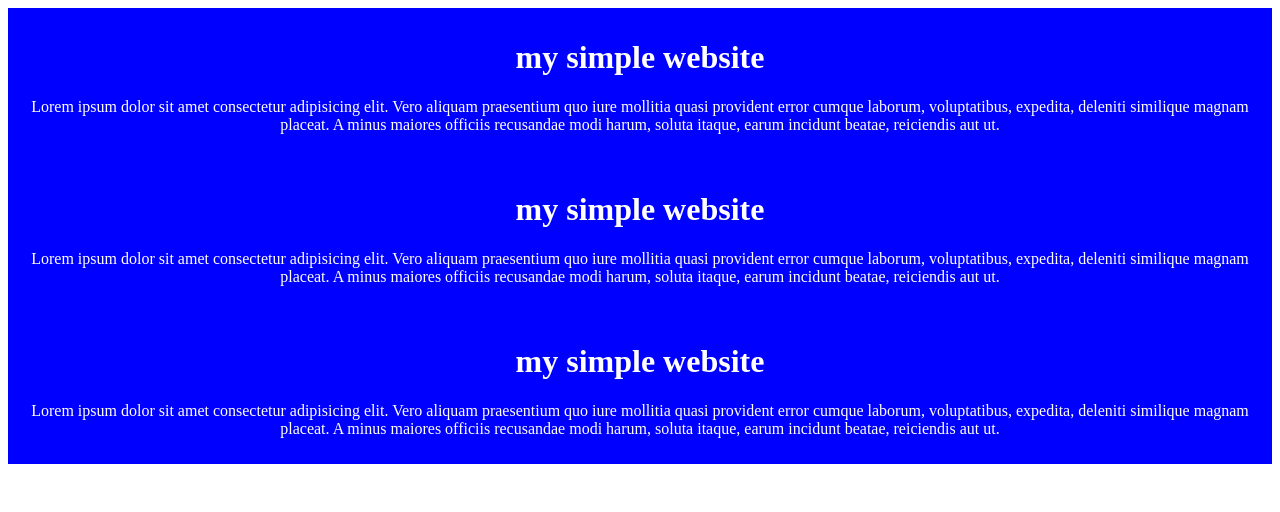
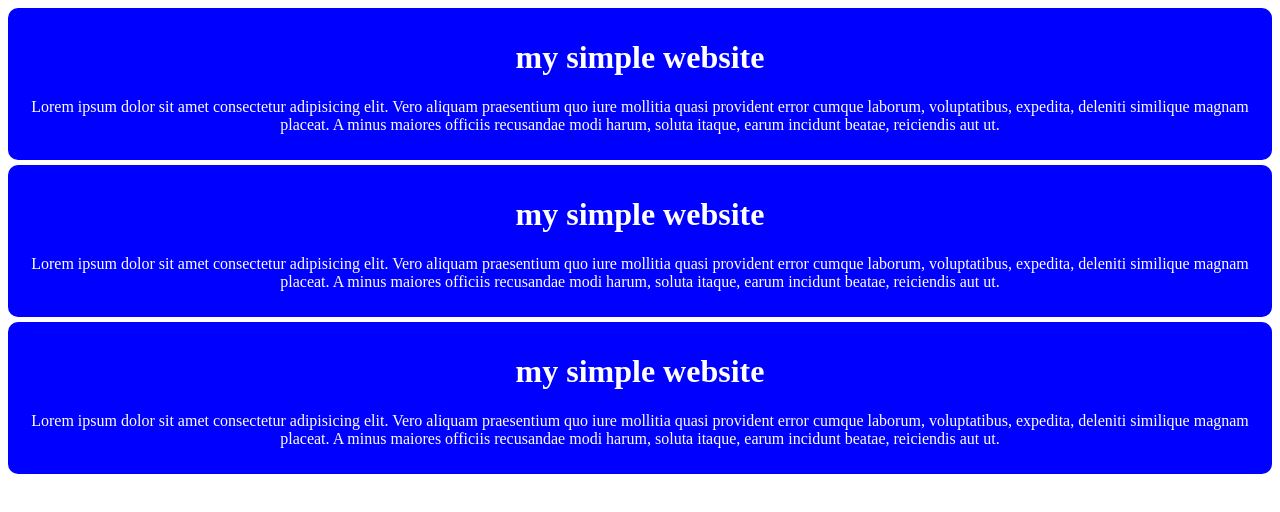
Before and after one commit to palashweb-7/my-simple-github-repo, a plain HTML site: page index.html in a window 1280 px wide. Drawn offline with Linux system fonts and the light colour scheme.

Commit message:
fourth part

```diff
--- a/style/style.css
+++ b/style/style.css
@@ -3,4 +3,6 @@ div{
     padding: 10px;
     color: white;
     text-align: center;
+    margin-top: 5px;
+    border-radius: 10px;
 }
```
